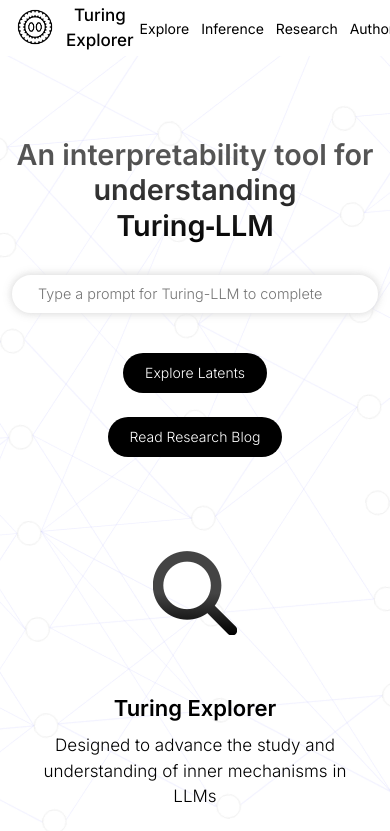
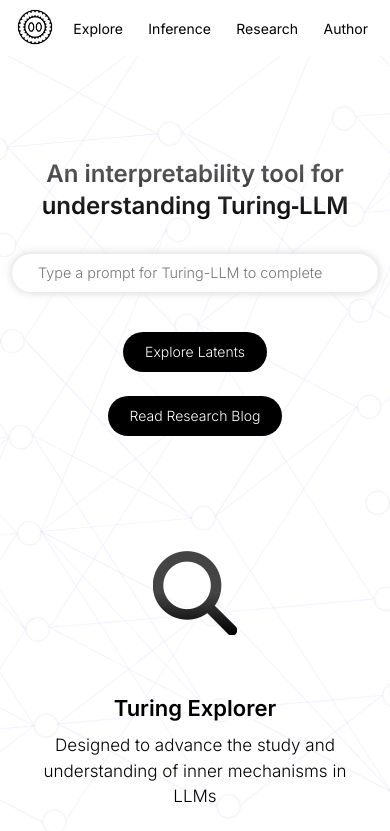
Before and after one commit to DanielJamesDavies/Turing-Explorer-Front-End, a React (Vite) app: page / in a window 390 px wide. Shown: the top 831 px of the page. Built offline with nearby package versions, Linux system fonts and the light colour scheme; no server answers.

Commit message:
Styling for Mobile Devices

```diff
--- a/src/components/navigation-bar/NavigationBar.css
+++ b/src/components/navigation-bar/NavigationBar.css
@@ -52,6 +52,10 @@
 	font-weight: 500;
 }
 
+.navigation-bar-buttons .navigation-bar-title {
+	display: none;
+}
+
 .navigation-bar-title img {
 	margin-top: -2px;
 	height: 38px;
@@ -97,3 +101,19 @@
 	opacity: 0;
 	transition: 0.2s;
 }
+
+@media (max-width: 700px) {
+	.navigation-bar-title {
+		display: none;
+	}
+
+	.navigation-bar-buttons {
+		margin: 0 auto;
+		width: 100%;
+		max-width: 600px;
+	}
+
+	.navigation-bar-buttons .navigation-bar-title {
+		display: flex;
+	}
+}
--- a/src/components/navigation-bar/NavigationBar.jsx
+++ b/src/components/navigation-bar/NavigationBar.jsx
@@ -30,6 +30,9 @@ export const NavigationBar = () => {
 					<span>Turing Explorer</span>
 				</button>
 				<div className='navigation-bar-buttons'>
+					<button className='navigation-bar-title' onMouseDown={(e) => e?.preventDefault()} onClick={(e) => navigateToPage(e, "")}>
+						<img src='images/turing.png' />
+					</button>
 					<button
 						className={
 							"navigation-bar-button" +
--- a/src/pages/home/HomePage.css
+++ b/src/pages/home/HomePage.css
@@ -24,69 +24,67 @@
 	}
 }
 
-.home-title {
-	position: relative;
-	z-index: 2;
-	margin-left: 20px;
-	color: var(--colour-black);
-	font-size: 4rem;
-	letter-spacing: 2px;
-	word-spacing: 4px;
-	font-weight: 600;
-	text-align: center;
-	transition: 0.2s;
-}
-
-@media (max-width: 600px) {
-	.home-title {
-		margin-left: 0;
-		font-size: 2.8rem;
-	}
-}
-
-.home-hero-text {
+.home-hero-title {
 	margin-top: -22px;
 	margin-bottom: -8px;
-	max-width: min(calc(100% - 2 * 12px), 950px);
+	max-width: min(calc(100% - 2 * 12px), 800px);
 	text-align: center;
 }
 
-.home-hero-text > span {
+.home-hero-title > span {
+	margin: 0 auto;
 	color: var(--colour-black);
 	-webkit-text-fill-color: transparent;
-	/* background: linear-gradient(190deg, #555 20%, #000); */
 	background: linear-gradient(180deg, #555 20%, #000);
 	-webkit-background-clip: text;
 	font-size: 2.5rem;
 	font-weight: 600;
 	line-height: 3.5rem;
 	text-align: center;
-	transition: 0.2s;
 }
 
-.home-hero-text > span:nth-child(2) {
+.home-hero-title > span:nth-child(2) {
 	display: none;
 }
 
+@media (max-width: 900px) {
+	.home-hero-title > span {
+		font-size: 2rem;
+		line-height: 2.7rem;
+	}
+}
+
+@media (max-width: 750px) {
+	.home-hero-title > span {
+		font-size: 1.7rem;
+		line-height: 2.7rem;
+	}
+}
+
 @media (max-width: 600px) {
-	.home-hero-text {
+	.home-hero-title {
 		margin-top: 24px;
-		max-width: calc(100% - 2 * 12px);
+		max-width: calc(100% - 2 * 6px);
 	}
 
-	.home-hero-text > span {
+	.home-hero-title > span {
 		font-size: 1.8rem;
 		line-height: 2.2rem;
 	}
-}
 
-@media (max-width: 450px) {
-	.home-hero-text > span:nth-child(1) {
+	.home-hero-title > span:nth-child(1) {
 		display: none;
 	}
 
-	.home-hero-text > span:nth-child(2) {
+	.home-hero-title > span:nth-child(2) {
 		display: block;
+	}
+}
+
+@media (max-width: 440px) {
+	.home-hero-title > span {
+		font-size: 1.5rem;
+		line-height: 2rem;
 	}
 }
 
--- a/src/pages/home/HomePage.jsx
+++ b/src/pages/home/HomePage.jsx
@@ -32,8 +32,11 @@ export const HomePage = () => {
 	return (
 		<div className='page home-page'>
 			<div className='home-hero'>
-				<div className='home-hero-text'>
-					<span>An interpretability tool for understanding the internals of Turing&#8209;LLM, a large language model</span>
+				<div className='home-hero-title'>
+					<span>
+						An interpretability tool for understanding
+						<br /> the internal mechanisms of Turing&#8209;LLM
+					</span>
 					<span>An interpretability tool for understanding Turing&#8209;LLM</span>
 				</div>
 				<input
```
